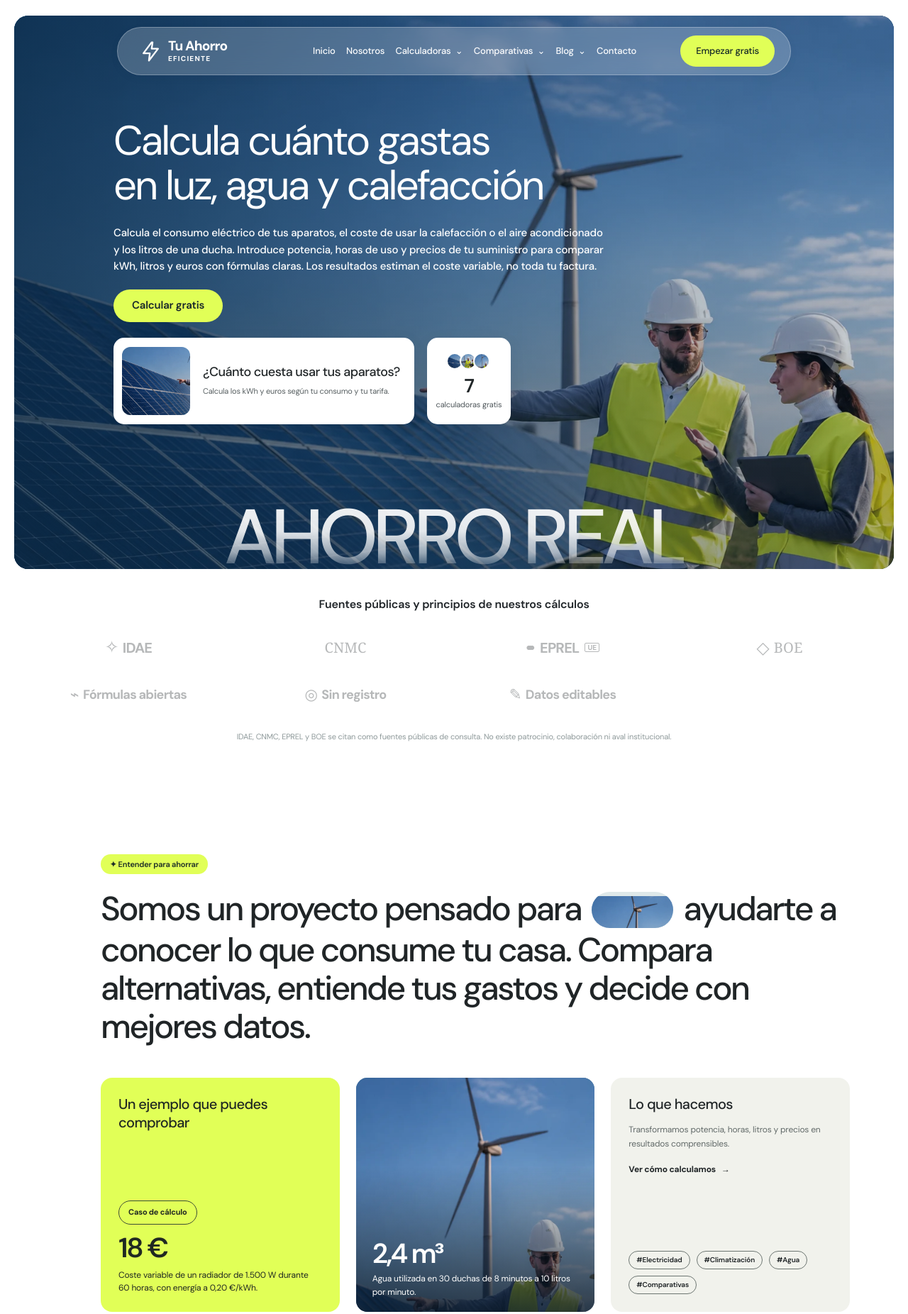
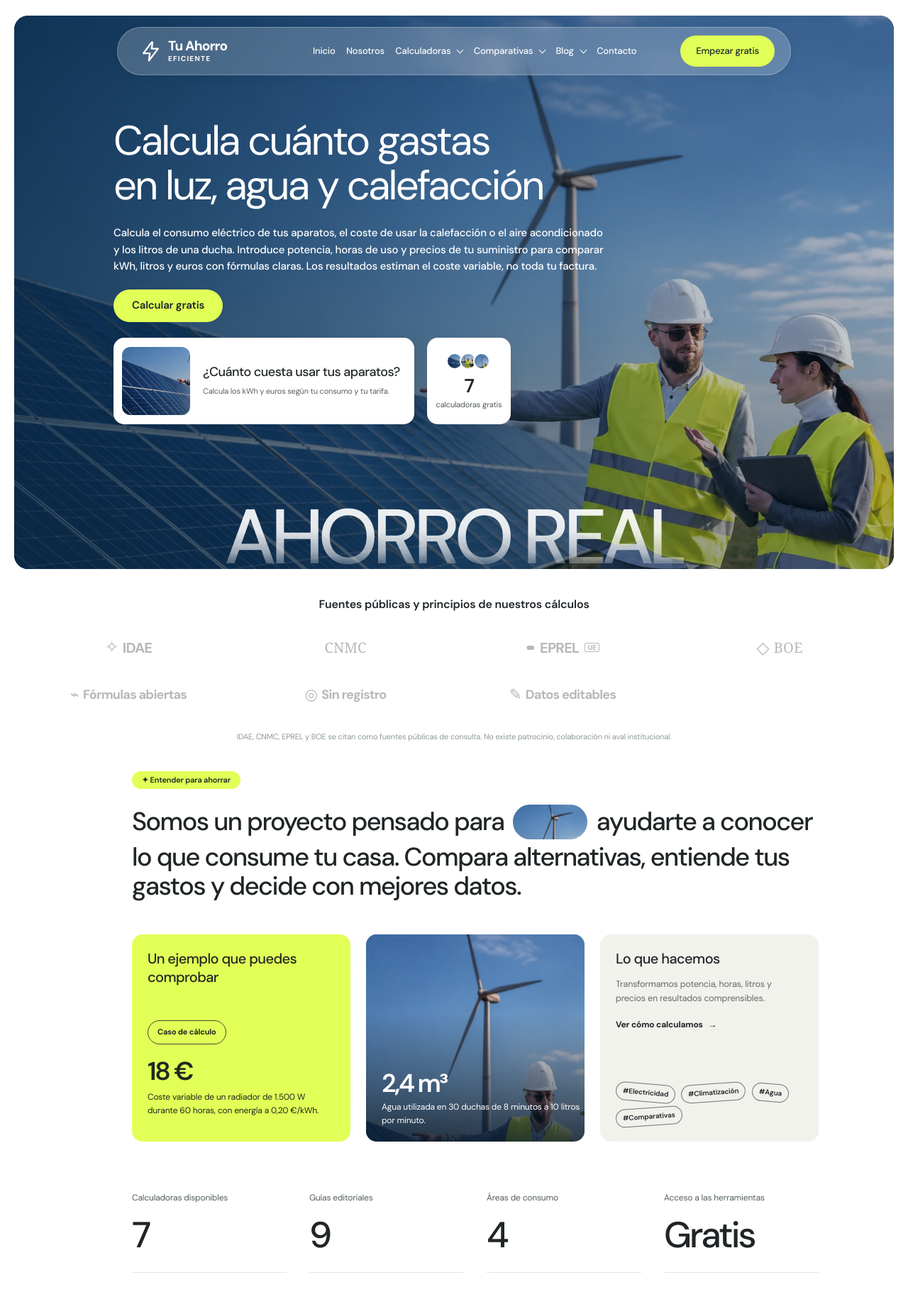
Before and after one commit to juanjogamero/website-tuahorroeficiente, an Astro site: page / in a window 1280 px wide. Shown: the top 1852 px of the page at 71% size. Built offline with nearby package versions, Linux system fonts and the light colour scheme; Astro itself is replaced by a stand-in of ours.

Commit message:
style(portada): ajustar presentación editorial y flechas del menú
- Reducir el espacio entre las referencias y la siguiente sección.
- Ajustar titular, imagen oval y tarjetas a la cuadrícula de la referencia.
- Sustituir los caracteres rotos de los desplegables por chevrones CSS.
- Mantener ejemplos verificables y diseño responsive de una columna en móvil.
- Incorporar pruebas y registrar las decisiones de diseño.

Sin cambios en motores de cálculo, URLs SEO ni producción.

```diff
--- a/src/components/Header.astro
+++ b/src/components/Header.astro
@@ -11,7 +11,7 @@ import Icon from './Icon.astro';
       <a href="/">Inicio</a>
       <a href="/sobre-nosotros/">Nosotros</a>
       <div class="rf-menu">
-        <a href="/herramientas/">Calculadoras <span aria-hidden="true">⌄</span></a>
+        <a href="/herramientas/">Calculadoras <span class="rf-chevron" aria-hidden="true"></span></a>
         <div class="rf-submenu">
           <a href="/herramientas/">Todas las calculadoras</a>
           <a href="/herramientas/calculadora-consumo-electrico/">Consumo eléctrico</a>
@@ -21,7 +21,7 @@ import Icon from './Icon.astro';
         </div>
       </div>
       <div class="rf-menu">
-        <a href="/comparativas/">Comparativas <span aria-hidden="true">⌄</span></a>
+        <a href="/comparativas/">Comparativas <span class="rf-chevron" aria-hidden="true"></span></a>
         <div class="rf-submenu">
           <a href="/comparativas/">Todas las comparativas</a>
           <a href="/comparativas/freidora-aire-vs-horno/">Freidora de aire frente a horno</a>
@@ -29,7 +29,7 @@ import Icon from './Icon.astro';
         </div>
       </div>
       <div class="rf-menu">
-        <a href="/guias/">Blog <span aria-hidden="true">⌄</span></a>
+        <a href="/guias/">Blog <span class="rf-chevron" aria-hidden="true"></span></a>
         <div class="rf-submenu">
           <a href="/guias/">Todas las guías</a>
           <a href="/guias/como-leer-factura-luz/">Entender la factura de luz</a>
--- a/src/layouts/BaseLayout.astro
+++ b/src/layouts/BaseLayout.astro
@@ -6,6 +6,7 @@ import '../styles/fidelidad.css';
 import '../styles/header-hero-proporciones.css';
 import '../styles/mobile-ux.css';
 import '../styles/cabecera-referencias.css';
+import '../styles/presentacion-editorial.css';
 interface Props{title:string;description:string;image?:string;ogType?:string;canonical?:string;schema?:Record<string,unknown>|Array<Record<string,unknown>>;noindex?:boolean}
 const {title,description,image,ogType='website',canonical,schema,noindex=false}=Astro.props;
 const isPreview=process.env.PUBLICATION_MODE !== 'production';
--- /dev/null
+++ b/src/styles/presentacion-editorial.css
@@ -0,0 +1,114 @@
+/*
+ * Presentación editorial y menú desplegable.
+ * La referencia visual sitúa la presentación cerca de la banda de fuentes,
+ * con contenedor de 968 px y tres tarjetas proporcionadas.
+ * No se modifica ningún resultado de cálculo ni el contenido del sitio.
+ */
+
+/* Chevrones consistentes, sin depender del dibujo de un glifo tipográfico. */
+@media (min-width: 981px) {
+  .rf-menu > a {
+    display: inline-flex;
+    align-items: center;
+    gap: 7px;
+    white-space: nowrap;
+  }
+  .rf-menu > a .rf-chevron {
+    display: inline-block;
+    box-sizing: border-box;
+    flex: none;
+    width: 7px;
+    height: 7px;
+    margin-top: -4px;
+    border-right: 1.6px solid currentColor;
+    border-bottom: 1.6px solid currentColor;
+    transform: rotate(45deg);
+    transform-origin: center;
+    transition: transform .16s ease;
+  }
+  .rf-menu:hover > a .rf-chevron,
+  .rf-menu:focus-within > a .rf-chevron {
+    transform: translateY(3px) rotate(225deg);
+  }
+  .rf-submenu {
+    top: 100%;
+    margin-top: -5px;
+  }
+}
+
+/* Franja de fuentes → introducción: aproximadamente un bloque de aire,
+ * no dos secciones enteras de separación. */
+.rf-trust.rf-container { padding-bottom: 8px; }
+.rf-intro.rf-container {
+  width: min(968px, calc(100% - 56px));
+  max-width: none;
+  padding-top: 30px;
+}
+.rf-intro .rf-chip { font-size: 11px; line-height: 1.25; padding: 6px 14px; }
+.rf-intro h2 {
+  max-width: 968px;
+  margin: 22px 0 48px;
+  font-size: clamp(36px, 2.5vw, 48px);
+  line-height: 1.14;
+  font-weight: 500;
+  letter-spacing: -.043em;
+  text-wrap: pretty;
+}
+.rf-intro .rf-inline-photo {
+  width: 105px;
+  height: 49px;
+  margin: 0 5px 4px;
+}
+.rf-intro .rf-bento-grid {
+  grid-template-columns: repeat(3, minmax(0, 1fr));
+  gap: 22px;
+}
+.rf-intro .rf-bento {
+  min-width: 0;
+  min-height: 292px;
+  padding: 22px;
+  border-radius: 15px;
+}
+.rf-intro .rf-bento-name { font-size: 20px; line-height: 1.27; }
+.rf-intro .rf-bento-lime .rf-bento-tag { margin-top: 48px; margin-bottom: 18px; }
+.rf-intro .rf-bento-lime > strong { font-size: 36px; }
+.rf-intro .rf-bento-lime p { font-size: 12px; line-height: 1.52; }
+.rf-intro .rf-bento-image { padding: 0; }
+.rf-intro .rf-bento-image > div { left: 22px; bottom: 20px; }
+.rf-intro .rf-bento-image strong { font-size: 36px; }
+.rf-intro .rf-bento-cream > p { font-size: 12.5px; line-height: 1.65; }
+.rf-intro .rf-tags { gap: 8px; }
+.rf-intro .rf-tags span { font-size: 10px; padding: 4px 9px; }
+.rf-intro .rf-tags span:nth-child(odd) { transform: rotate(5deg); }
+.rf-intro .rf-tags span:nth-child(even) { transform: rotate(-4deg); }
+.rf-intro .rf-kpi-grid { margin-top: 70px; gap: 32px; }
+
+@media (min-width: 721px) and (max-width: 980px) {
+  .rf-trust.rf-container { padding-bottom: 8px; }
+  .rf-intro.rf-container { padding-top: 32px; width: min(968px, calc(100% - 44px)); }
+  .rf-intro h2 { font-size: clamp(34px, 4.8vw, 44px); margin: 20px 0 35px; }
+  .rf-intro .rf-bento-grid { gap: 14px; }
+  .rf-intro .rf-bento { padding: 17px; min-height: 290px; }
+  .rf-intro .rf-bento-name { font-size: 17px; }
+  .rf-intro .rf-bento-lime .rf-bento-tag { margin-top: 38px; }
+  .rf-intro .rf-bento-lime p,
+  .rf-intro .rf-bento-cream > p { font-size: 11px; }
+  .rf-intro .rf-tags span { font-size: 9px; padding: 4px 7px; }
+}
+@media (max-width: 720px) {
+  /* Mantiene móvil de una columna y tarjetas grandes para el pulgar. */
+  .rf-trust.rf-container { padding-bottom: 10px; }
+  .rf-intro.rf-container { width: calc(100% - 40px); padding-top: 38px; }
+  .rf-intro h2 { font-size: clamp(31px, 7.5vw, 39px); line-height: 1.18; margin: 19px 0 31px; }
+  .rf-intro .rf-inline-photo { width: 82px; height: 37px; }
+  .rf-intro .rf-bento-grid { grid-template-columns: 1fr; gap: 14px; }
+  .rf-intro .rf-bento { padding: 22px; min-height: 265px; }
+  .rf-intro .rf-bento-image { min-height: 290px; padding: 0; }
+  .rf-intro .rf-bento-lime .rf-bento-tag { margin-top: 40px; }
+  .rf-intro .rf-bento-lime p, .rf-intro .rf-bento-cream > p { font-size: 14px; }
+  .rf-intro .rf-tags span { font-size: 11px; }
+  .rf-intro .rf-kpi-grid { margin-top: 43px; gap: 22px; }
+}
+@media (prefers-reduced-motion: reduce) {
+  .rf-menu > a .rf-chevron { transition: none; }
+}
```
Also changed, not shown: docs/21-presentacion-editorial-y-chevron-menu.md (added, +19 -0 lines), tests/presentacion-editorial.test.mjs (added, +32 -0 lines).
